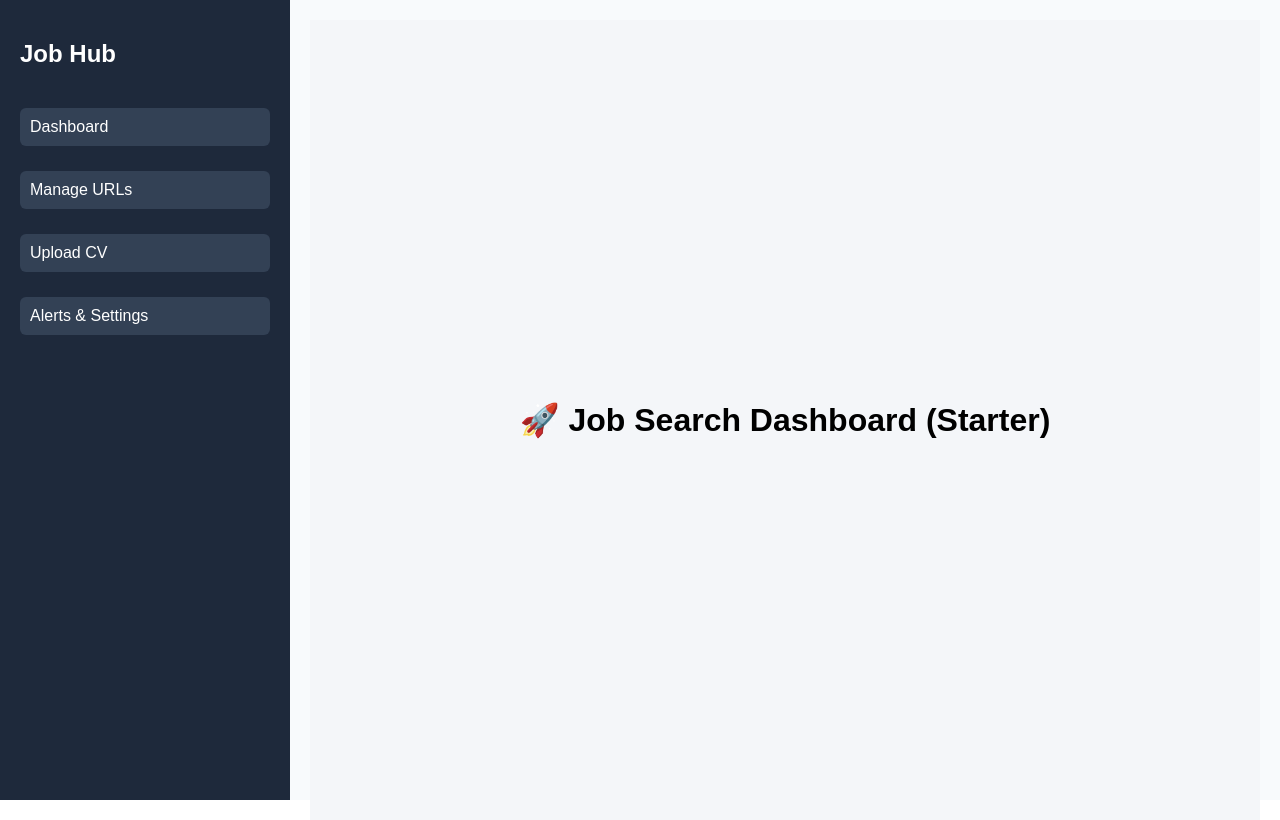
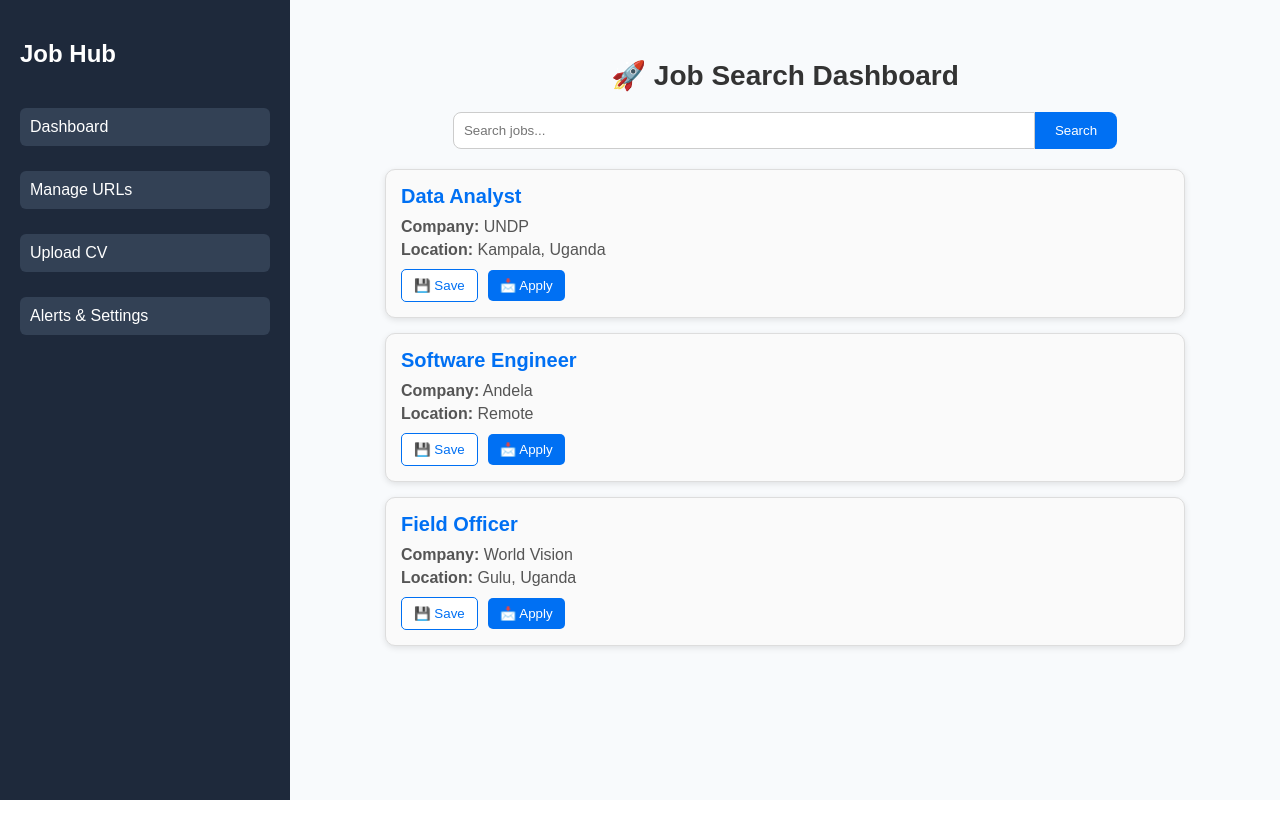
Before and after one commit to Mazcod1/job-search-dashboard, a Next.js app: page / in a window 1280 px wide. Built offline with nearby package versions, Linux system fonts and the light colour scheme.

Commit message:
Update index.js

```diff
--- a/pages/index.js
+++ b/pages/index.js
@@ -1,14 +1,125 @@
+import React from "react";
+
 export default function Home() {
+  // Dummy job data (we’ll replace with scraping later)
+  const jobs = [
+    { id: 1, title: "Data Analyst", company: "UNDP", location: "Kampala, Uganda" },
+    { id: 2, title: "Software Engineer", company: "Andela", location: "Remote" },
+    { id: 3, title: "Field Officer", company: "World Vision", location: "Gulu, Uganda" },
+  ];
+
   return (
-    <div style={{
-      display: "flex",
-      justifyContent: "center",
-      alignItems: "center",
-      height: "100vh",
-      fontFamily: "Arial, sans-serif",
-      backgroundColor: "#f4f6f9"
-    }}>
-      <h1>🚀 Job Search Dashboard (Starter)</h1>
+    <div style={styles.container}>
+      <header style={styles.header}>
+        <h1 style={styles.title}>🚀 Job Search Dashboard</h1>
+      </header>
+
+      {/* Search bar */}
+      <div style={styles.searchSection}>
+        <input
+          type="text"
+          placeholder="Search jobs..."
+          style={styles.searchInput}
+        />
+        <button style={styles.searchButton}>Search</button>
+      </div>
+
+      {/* Job Listings */}
+      <div style={styles.jobList}>
+        {jobs.map((job) => (
+          <div key={job.id} style={styles.card}>
+            <h2 style={styles.jobTitle}>{job.title}</h2>
+            <p style={styles.jobMeta}>
+              <strong>Company:</strong> {job.company}
+            </p>
+            <p style={styles.jobMeta}>
+              <strong>Location:</strong> {job.location}
+            </p>
+            <div style={styles.actions}>
+              <button style={styles.saveButton}>💾 Save</button>
+              <button style={styles.applyButton}>📩 Apply</button>
+            </div>
+          </div>
+        ))}
+      </div>
     </div>
-  )
+  );
 }
+
+// Inline CSS
+const styles = {
+  container: {
+    fontFamily: "Arial, sans-serif",
+    padding: "20px",
+    maxWidth: "800px",
+    margin: "0 auto",
+  },
+  header: {
+    textAlign: "center",
+    marginBottom: "20px",
+  },
+  title: {
+    fontSize: "28px",
+    color: "#333",
+  },
+  searchSection: {
+    display: "flex",
+    justifyContent: "center",
+    marginBottom: "20px",
+  },
+  searchInput: {
+    padding: "10px",
+    width: "70%",
+    border: "1px solid #ccc",
+    borderRadius: "8px 0 0 8px",
+    outline: "none",
+  },
+  searchButton: {
+    padding: "10px 20px",
+    border: "none",
+    background: "#0070f3",
+    color: "white",
+    borderRadius: "0 8px 8px 0",
+    cursor: "pointer",
+  },
+  jobList: {
+    display: "grid",
+    gap: "15px",
+  },
+  card: {
+    border: "1px solid #ddd",
+    padding: "15px",
+    borderRadius: "10px",
+    background: "#fafafa",
+    boxShadow: "0 2px 6px rgba(0,0,0,0.1)",
+  },
+  jobTitle: {
+    margin: "0 0 10px 0",
+    fontSize: "20px",
+    color: "#0070f3",
+  },
+  jobMeta: {
+    margin: "5px 0",
+    color: "#555",
+  },
+  actions: {
+    marginTop: "10px",
+  },
+  saveButton: {
+    padding: "8px 12px",
+    marginRight: "10px",
+    border: "1px solid #0070f3",
+    background: "white",
+    color: "#0070f3",
+    borderRadius: "5px",
+    cursor: "pointer",
+  },
+  applyButton: {
+    padding: "8px 12px",
+    border: "none",
+    background: "#0070f3",
+    color: "white",
+    borderRadius: "5px",
+    cursor: "pointer",
+  },
+};
```
